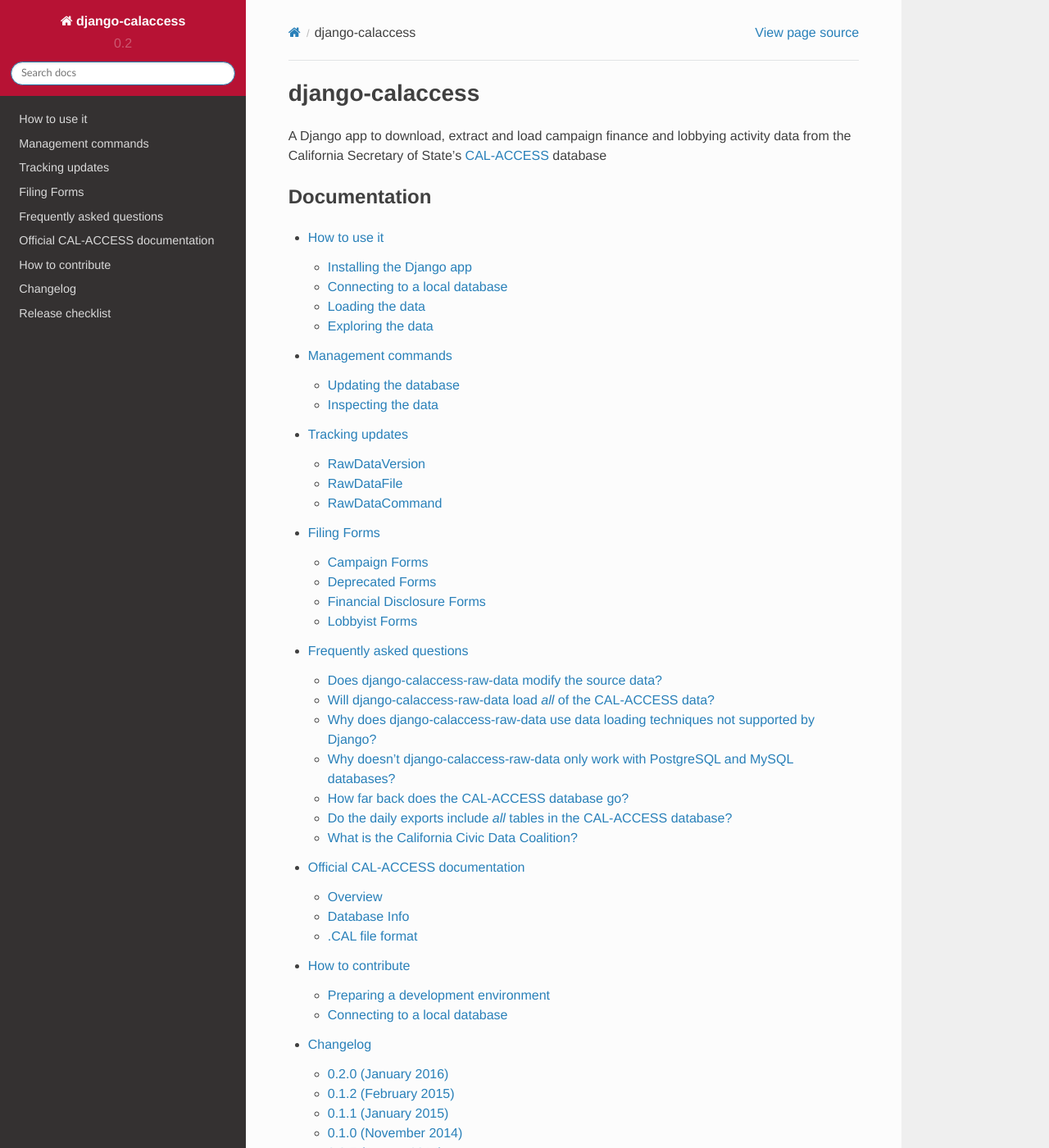
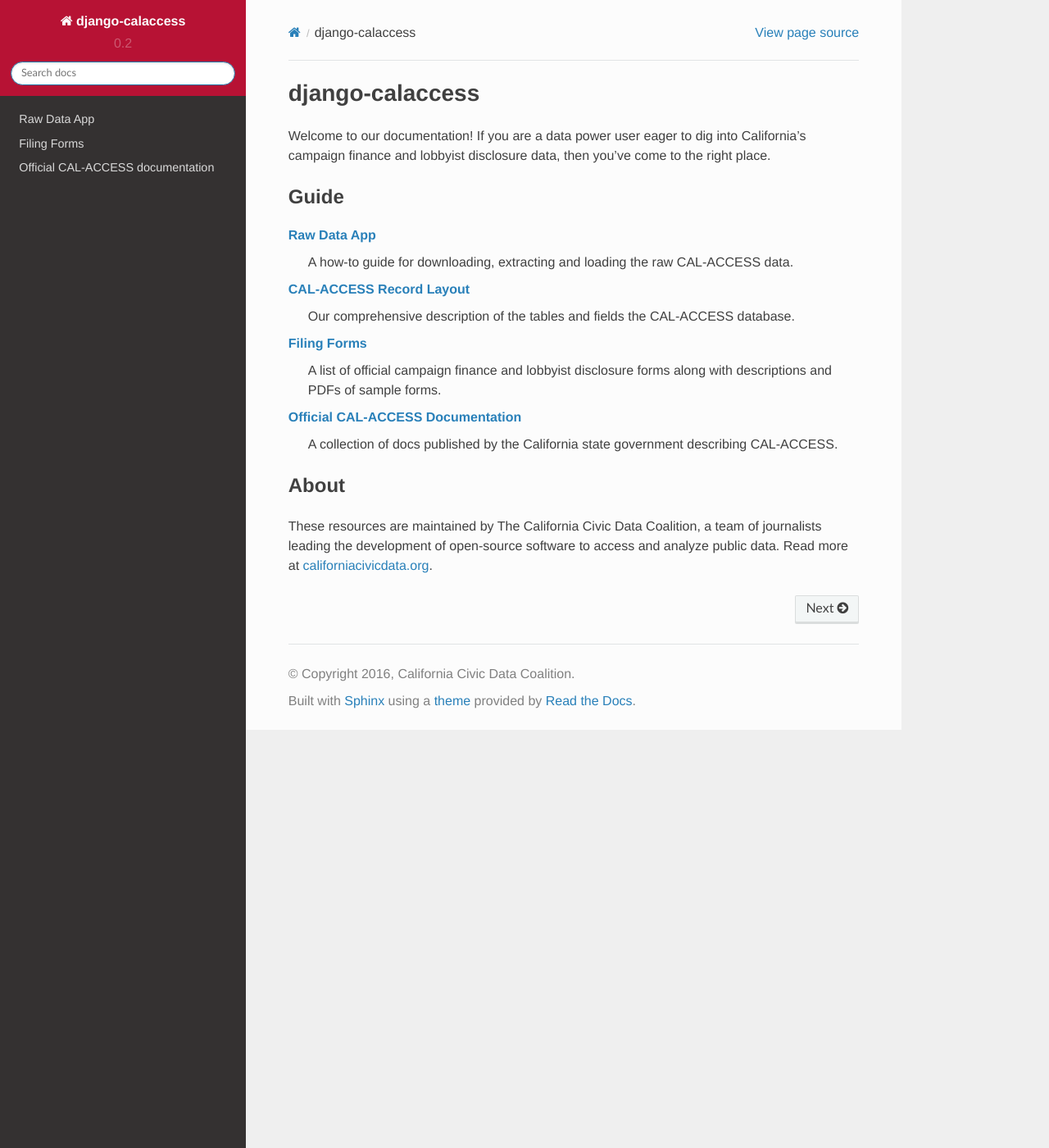
Before and after one commit to palewire/django-calaccess-technical-documentation, a Sphinx documentation site: the page built from docs/index.rst, in a window 1280 px wide and 1400 px high. Shown: the whole window at 82% size. Built offline with Sphinx 7.4.7 and the Read the Docs theme 2.0.0, drawn with Linux system fonts in a browser that asks for light colours; pages that are not in the unit, such as notebooks, are missing from menus; some of the changed text lies outside the part shown.

Commit message:
First draft of doc re-org #2 #7

```diff
--- a/docs/index.rst
+++ b/docs/index.rst
@@ -1,38 +1,34 @@
 django-calaccess
 ================
 
-A Django app to download, extract and load campaign finance and lobbying activity data
-from the California Secretary of State's `CAL-ACCESS <http://www.sos.ca.gov/prd/cal-access/>`_  database
-
-Documentation
--------------
+Welcome to our documentation! If you are a data power user eager to dig into California's campaign finance and lobbyist disclosure data, then you've come to the right place.
 
 .. toctree::
+   :hidden:
    :maxdepth: 2
 
-   howtouseit
-   managementcommands
+   calaccess_raw
    models
-   tracking
    filingforms
-   faq
    officialdocumentation
-   howtocontribute
-   changelog
-   releasechecklist
 
-Open-source resources
----------------------
 
-* Code: `github.com/california-civic-data-coalition/django-calaccess-raw-data <https://github.com/california-civic-data-coalition/django-calaccess-raw-data>`_
-* Issues: `github.com/california-civic-data-coalition/django-calaccess-raw-data/issues <https://github.com/california-civic-data-coalition/django-calaccess-raw-data/issues>`_
-* Packaging: `pypi.python.org/pypi/django-calaccess-raw-data <https://pypi.python.org/pypi/django-calaccess-raw-data>`_
-* Testing: `travis-ci.org/california-civic-data-coalition/django-calaccess-raw-data <https://travis-ci.org/california-civic-data-coalition/django-calaccess-raw-data>`_
-* Coverage: `coveralls.io/r/california-civic-data-coalition/django-calaccess-raw-data <https://coveralls.io/r/california-civic-data-coalition/django-calaccess-raw-data>`_
+Guide
+-----
+
+`Raw Data App <calaccess_raw.html>`_
+   A how-to guide for downloading, extracting and loading the raw CAL-ACCESS data.
+
+`CAL-ACCESS Record Layout <models.html>`_
+   Our comprehensive description of the tables and fields the CAL-ACCESS database.
+
+`Filing Forms <filingforms.html>`_
+   A list of official campaign finance and lobbyist disclosure forms along with descriptions and PDFs of sample forms.
+
+`Official CAL-ACCESS Documentation <officialdocumentation.html>`_
+   A collection of docs published by the California state government describing CAL-ACCESS.
 
 About
 -----
 
-This library is maintained by The California Civic Data Coalition,
-a team of journalists leading the development of open-source software to access
-and analyze public data. Read more at `californiacivicdata.org <http://www.californiacivicdata.org>`_.
+These resources are maintained by The California Civic Data Coalition, a team of journalists leading the development of open-source software to access and analyze public data. Read more at `californiacivicdata.org <http://www.californiacivicdata.org>`_.
```
Also changed, not shown: docs/calaccess_raw.rst (added, +25 -0 lines), docs/calaccess_raw/changelog.rst (renamed from docs/changelog.rst), docs/calaccess_raw/faq.rst (renamed from docs/faq.rst), docs/calaccess_raw/howtocontribute.rst (renamed from docs/howtocontribute.rst), docs/calaccess_raw/howtouseit.rst (renamed from docs/howtouseit.rst), docs/calaccess_raw/managementcommands.rst (renamed from docs/managementcommands.rst), docs/calaccess_raw/releasechecklist.rst (renamed from docs/releasechecklist.rst), docs/calaccess_raw/tracking.rst (renamed from docs/tracking.rst).
